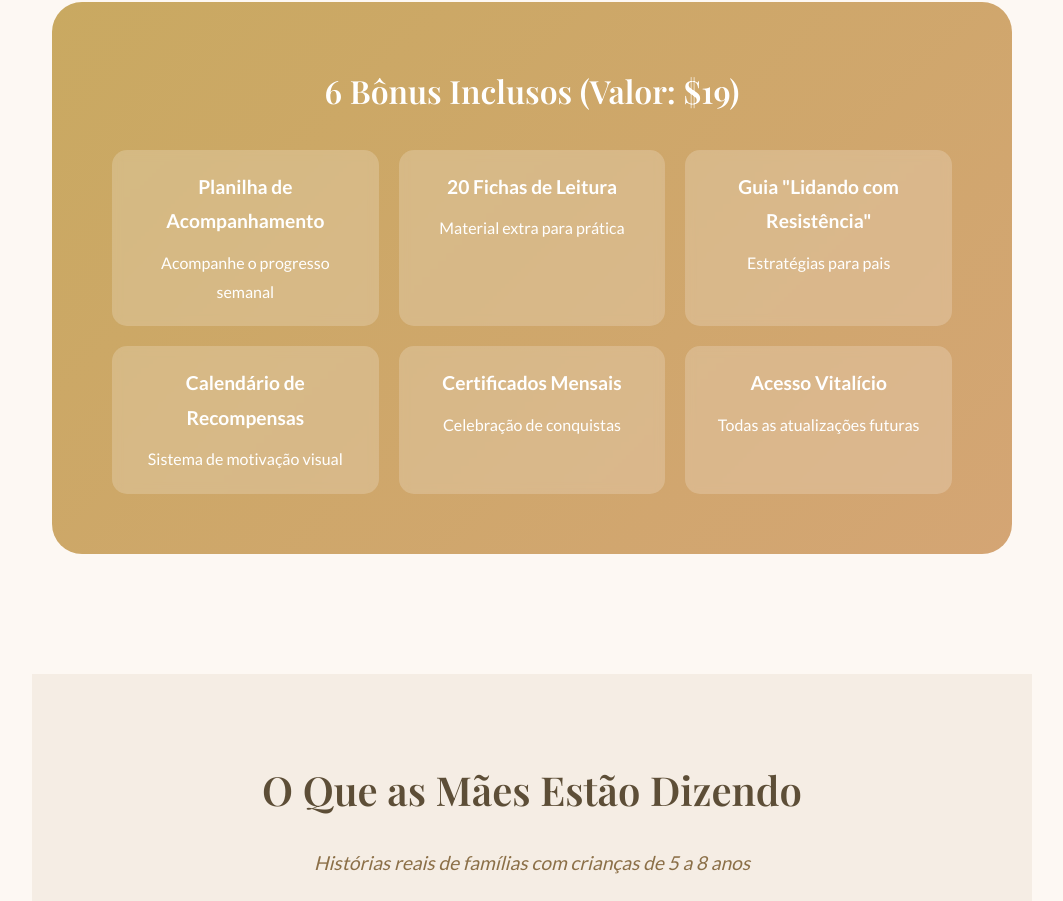
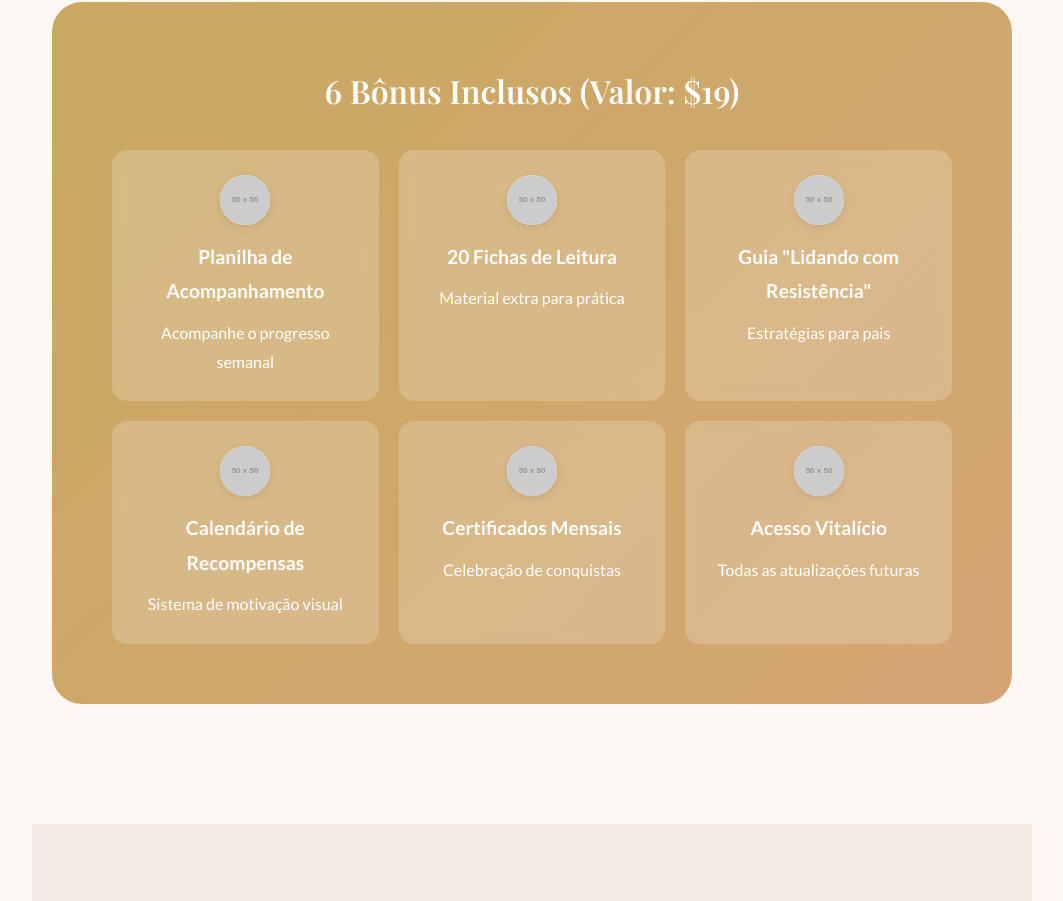
Before and after one commit to mariaangelicardenillas-oss/landing-alfabetizacao, a plain HTML site: page index.html in a window 1280 px wide. Shown: the part 3706-4607 px from the top of the page, without its empty margins (108-1171 px from the left). Drawn offline with nearby package versions, Linux system fonts and the light colour scheme; placeholder pictures from the web are drawn by us.

Commit message:
Update index.html

```diff
--- a/index.html
+++ b/index.html
@@ -377,10 +377,23 @@
 
         .bonus-item {
             background: rgba(255,255,255,0.2);
-            padding: 20px;
+            padding: 25px;
             border-radius: 15px;
             text-align: center;
             backdrop-filter: blur(5px);
+            display: flex;
+            flex-direction: column;
+            align-items: center;
+        }
+
+        .icono-bonus {
+            width: 50px;
+            height: 50px;
+            border-radius: 50%;
+            object-fit: cover;
+            margin-bottom: 15px;
+            background: white;
+            box-shadow: 0 2px 8px rgba(0,0,0,0.1);
         }
 
         .bonus-item strong {
@@ -615,6 +628,10 @@
                 width: 50px;
                 height: 50px;
             }
+            .icono-bonus {
+                width: 40px;
+                height: 40px;
+            }
             .release-badge {
                 margin-left: 0;
                 margin-top: 10px;
@@ -647,7 +664,6 @@
         <h1>Do Zero à Leitura<br>em 90 Dias</h1>
         <p class="hero-subtitle">Método completo para crianças de 5 a 8 anos, com apenas 20 minutos por dia</p>
 
-        <!-- IMAGEN PRINCIPAL (YA LA CAMBIASTE) -->
         <img src="https://i.imgur.com/JkjMhlz.png" alt="Menina feliz lendo">
 
         <div class="prelaunch-box">
@@ -677,7 +693,6 @@
         </svg>
     </div>
 
-    <!-- ==================== LAS 4 FASES CON ICONOS ==================== -->
     <section class="section section-beige">
         <h2 class="section-title">Conteúdo do Método</h2>
         <p class="section-subtitle">12 semanas organizadas para crianças de 5 a 8 anos</p>
@@ -699,7 +714,7 @@
             </div>
             <ul class="product-list">
 
-                <!-- FASE 1 - CAMBIA ESTA URL -->
+                <!-- FASE 1 -->
                 <li>
                     <img src="https://via.placeholder.com/60" alt="Fase 1" class="icono-fase">
                     <div>
@@ -709,7 +724,7 @@
                     </div>
                 </li>
 
-                <!-- FASE 2 - CAMBIA ESTA URL -->
+                <!-- FASE 2 -->
                 <li>
                     <img src="https://via.placeholder.com/60" alt="Fase 2" class="icono-fase">
                     <div>
@@ -719,7 +734,7 @@
                     </div>
                 </li>
 
-                <!-- FASE 3 - CAMBIA ESTA URL -->
+                <!-- FASE 3 -->
                 <li>
                     <img src="https://via.placeholder.com/60" alt="Fase 3" class="icono-fase">
                     <div>
@@ -729,7 +744,7 @@
                     </div>
                 </li>
 
-                <!-- FASE 4 - CAMBIA ESTA URL -->
+                <!-- FASE 4 -->
                 <li>
                     <img src="https://via.placeholder.com/60" alt="Fase 4" class="icono-fase">
                     <div>
@@ -747,6 +762,7 @@
         </div>
     </section>
 
+    <!-- ==================== 6 BÔNUS COM ICONOS ==================== -->
     <section class="section section-crema">
         <h2 class="section-title">Bônus Especiais</h2>
         <p class="section-subtitle">Materiais complementares exclusivos no valor de $19</p>
@@ -754,30 +770,49 @@
         <div class="bonus-section">
             <h3>6 Bônus Inclusos (Valor: $19)</h3>
             <div class="bonus-grid">
+
+                <!-- BÔNUS 1 -->
                 <div class="bonus-item">
+                    <img src="https://via.placeholder.com/50" alt="Bonus 1" class="icono-bonus">
                     <strong>Planilha de Acompanhamento</strong>
                     Acompanhe o progresso semanal
                 </div>
+
+                <!-- BÔNUS 2 -->
                 <div class="bonus-item">
+                    <img src="https://via.placeholder.com/50" alt="Bonus 2" class="icono-bonus">
                     <strong>20 Fichas de Leitura</strong>
                     Material extra para prática
                 </div>
+
+                <!-- BÔNUS 3 -->
                 <div class="bonus-item">
+                    <img src="https://via.placeholder.com/50" alt="Bonus 3" class="icono-bonus">
                     <strong>Guia "Lidando com Resistência"</strong>
                     Estratégias para pais
                 </div>
+
+                <!-- BÔNUS 4 -->
                 <div class="bonus-item">
+                    <img src="https://via.placeholder.com/50" alt="Bonus 4" class="icono-bonus">
                     <strong>Calendário de Recompensas</strong>
                     Sistema de motivação visual
                 </div>
+
+                <!-- BÔNUS 5 -->
                 <div class="bonus-item">
+                    <img src="https://via.placeholder.com/50" alt="Bonus 5" class="icono-bonus">
                     <strong>Certificados Mensais</strong>
                     Celebração de conquistas
                 </div>
+
+                <!-- BÔNUS 6 -->
                 <div class="bonus-item">
+                    <img src="https://via.placeholder.com/50" alt="Bonus 6" class="icono-bonus">
                     <strong>Acesso Vitalício</strong>
                     Todas as atualizações futuras
                 </div>
+
             </div>
         </div>
     </section>
```
